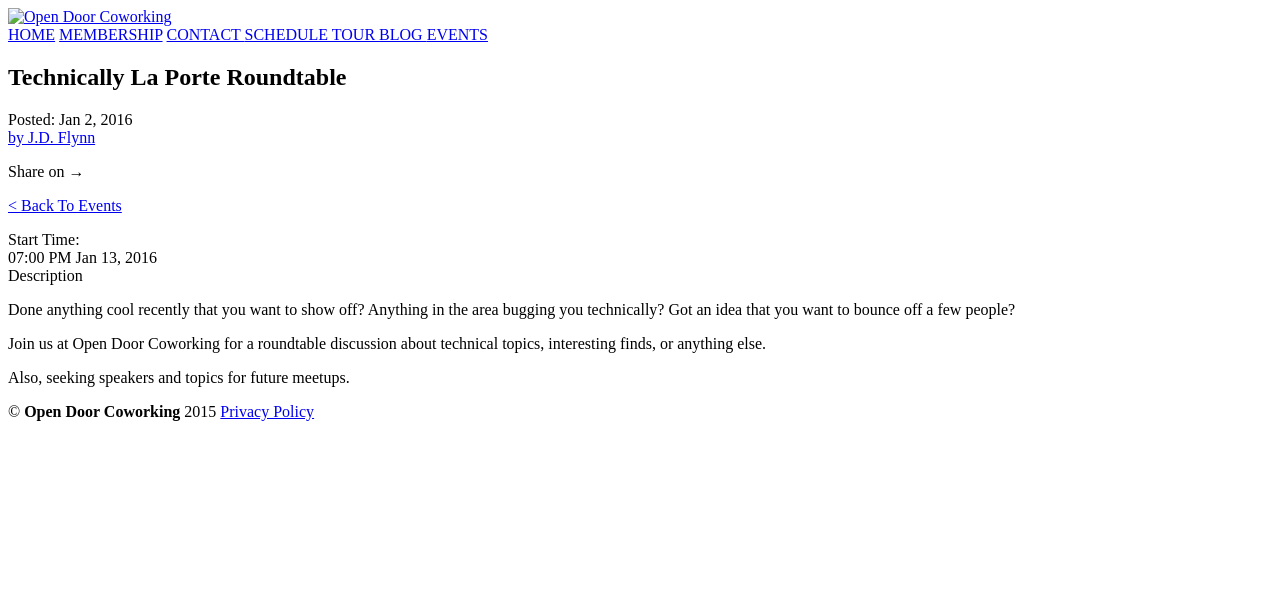
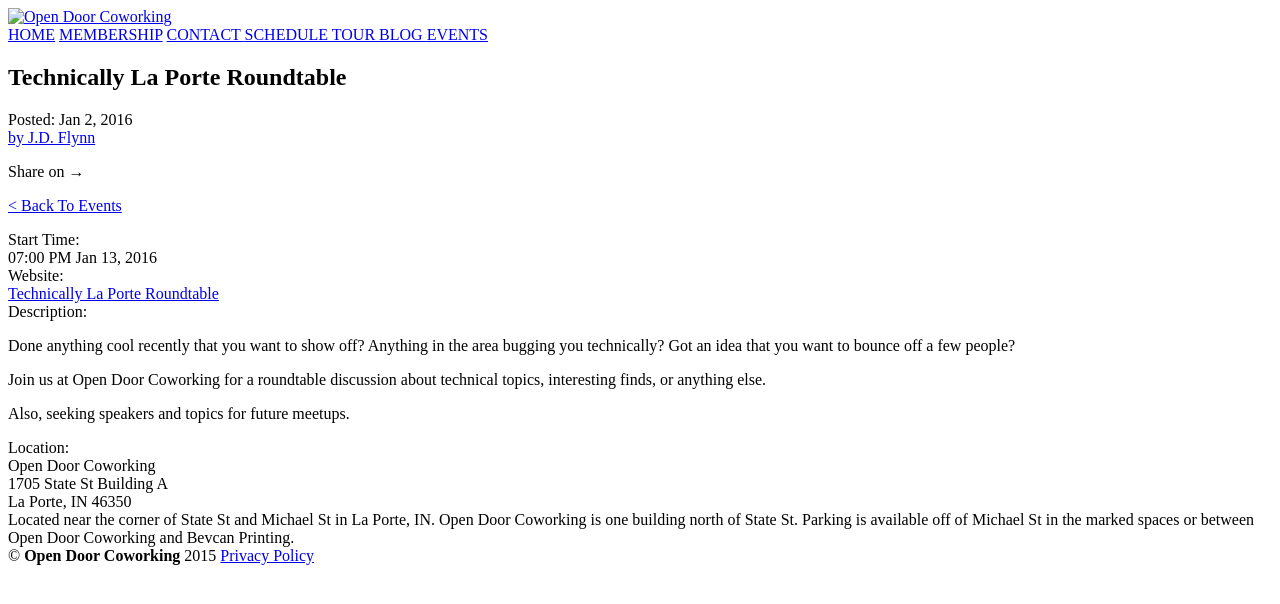
Before and after one commit to JDDoesDev/tlp, a Jekyll site: the page built from jekyll/_posts/2016-1-2-technically-laporte-meetup.md, in a window 1280 px wide. Shown: the top 604 px of the page. Built offline with Jekyll 4.4.1, drawn with Linux system fonts in a browser that asks for light colours; nearby versions of some CDN libraries; library files that are not in the unit come from our copies; comment, search, counter and statistics services are not loaded.

Commit message:
fixing events

```diff
--- a/jekyll/_layouts/event.html
+++ b/jekyll/_layouts/event.html
@@ -39,18 +39,35 @@
       </p>
   <p class=""><a href="{{ site.baseurl}}/events"> &lt; Back To Events</a></p>
   </div>
-  <div class="post-content w-col w-col-6">
+  <div class="post-content w-col w-col-8 eventStuff">
     <div class="startdate">
-      <span class="start">Start Time:</span> <br/>
+      <span class="eventInfo">Start Time:</span> <br/>
       {{ page.startdate | date: " %I:%M %p %b %-d, %Y" }}
     </div>
-    <div class="eventDescription">
-      Description
+    <div class="website">
+      <div class="eventInfo">
+        Website:
+      </div>
+      <a href="{{ page.eventurl }}">{{ page.name }}</a>
+    </div>
+    <div class="eventInfo">
+      Description:
     </div>
     {{ content }}
+    <div class="eventLocation">
+      <div class="eventInfo">
+        Location:
+      </div>
+      Open Door Coworking<br />
+      1705 State St Building A <br />
+      La Porte, IN 46350
+      <div class="directions">
+        Located near the corner of State St and Michael St in La Porte, IN.  Open Door Coworking is one building north of State St.  Parking is available off of Michael St in the marked spaces or between Open Door Coworking and Bevcan Printing.
+      </div>
+    </div>
   </div>
   {% if page.image %}
-    <p class="event w-col w-col-4">
+    <p class="event w-col w-col-2">
       <img src="{{ page.image }}" alt="{{ page.imagealt }}" class="top-image">
     </p>
   {% endif %}
```
Also changed, not shown: css/style.css (+10 -0 lines), 2 other files.
